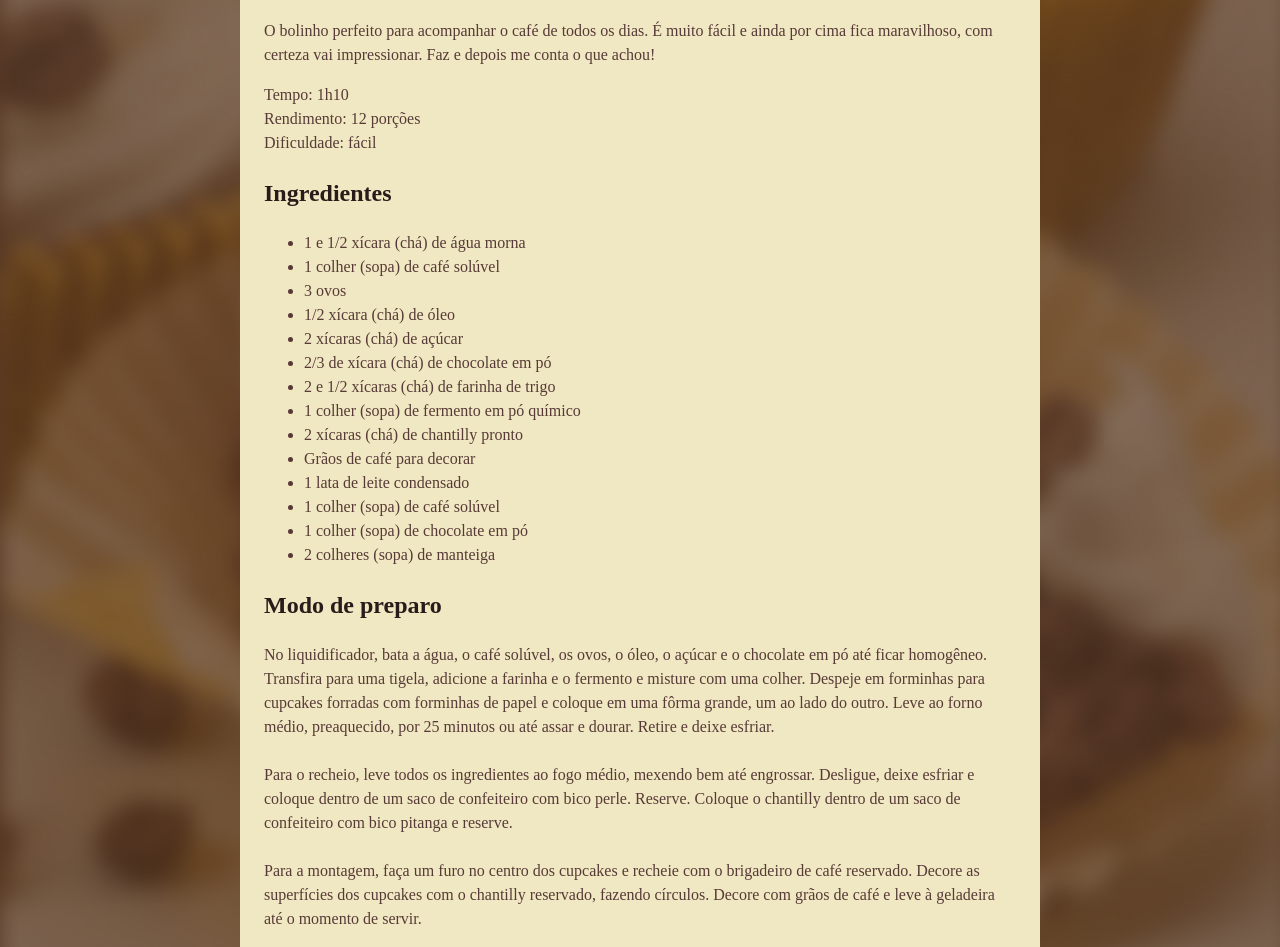
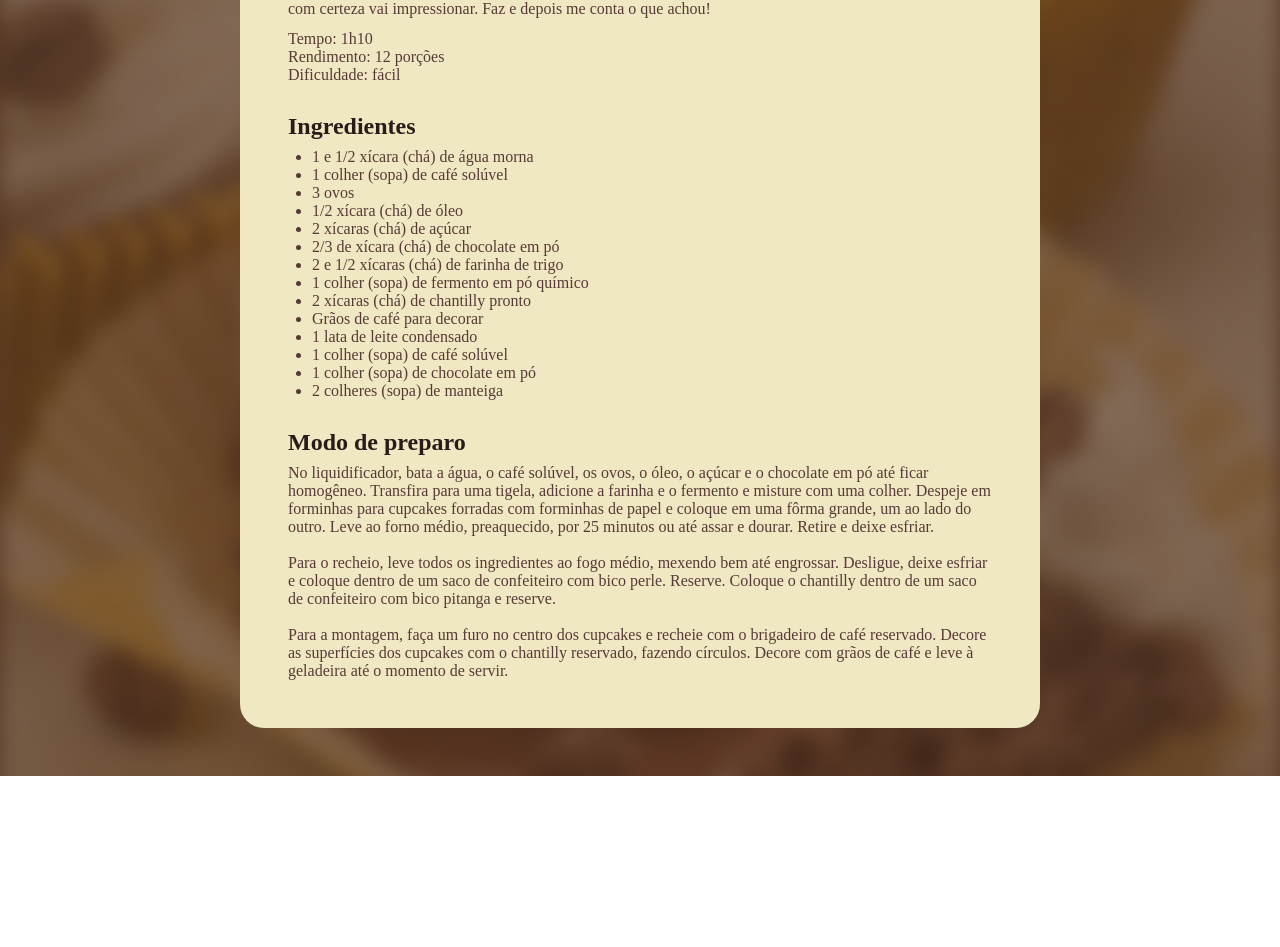
Before and after one commit to guilhermegabrielss/rocketseat-pagina-receita, a plain HTML site: page index.html in a window 1280 px wide. Shown: the part 582-1529 px from the top of the page. After the commit the page ends 1358 px from the top, so only its background shows below. Drawn offline with Linux system fonts and the light colour scheme; a web font is replaced by a local one.

Commit message:
personalizando espaços

```diff
--- a/style.css
+++ b/style.css
@@ -1,12 +1,17 @@
 * {
+  margin: 0;
+  padding: 0;
+}
+
+:root {
   font-family:  "Alice", serif;
-  line-height: 150%;
   color: #573A37;
 }
 
 body {
   background-image: url(public/bg.jpg);
   background-size: cover;
+
 }
 
 #page {
@@ -22,6 +27,14 @@ img {
   border-radius: 16px;
 }
 
+main {
+  padding: 24px;
+}
+
+#about p + p {
+  margin-top: 12px;
+}
+
 h1 {
   line-height: 140%;
   font-size: 40px;
@@ -29,8 +42,25 @@ h1 {
 
 h2 {
   font-size: 24px;
+  margin-top: 24px;
+}
+
+ul {
+  padding-left: 24px;
 }
 
 h1, h2 {
   color: #291B1A;
+  margin-bottom: 4px;
+  line-height: 150%;
 }
+
+.author {
+  display: flex;
+  justify-content: center;
+  font-size: 16px;
+
+  margin: 28px 0px 48px 0px;
+
+  color: #F0E8C2;
+}
```
